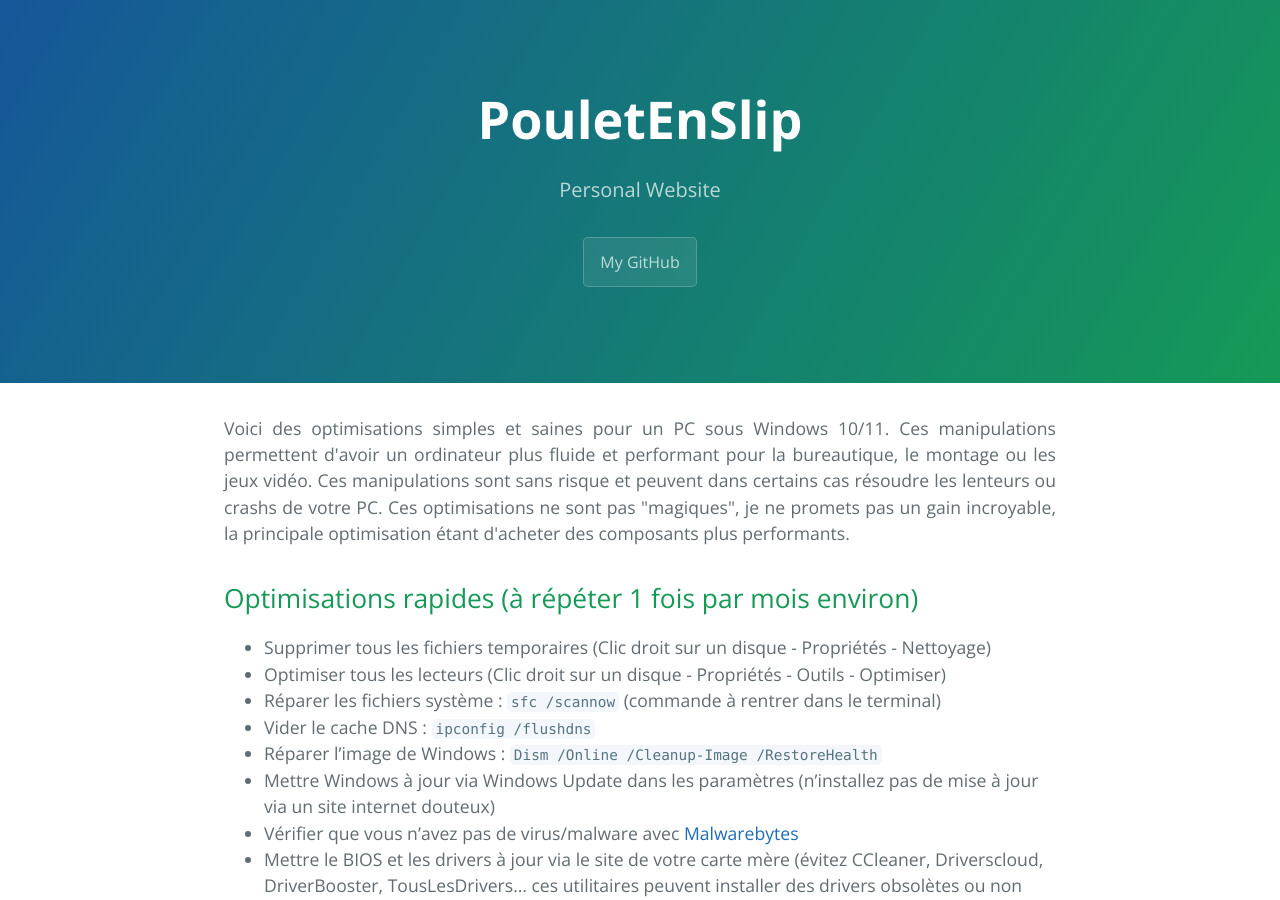
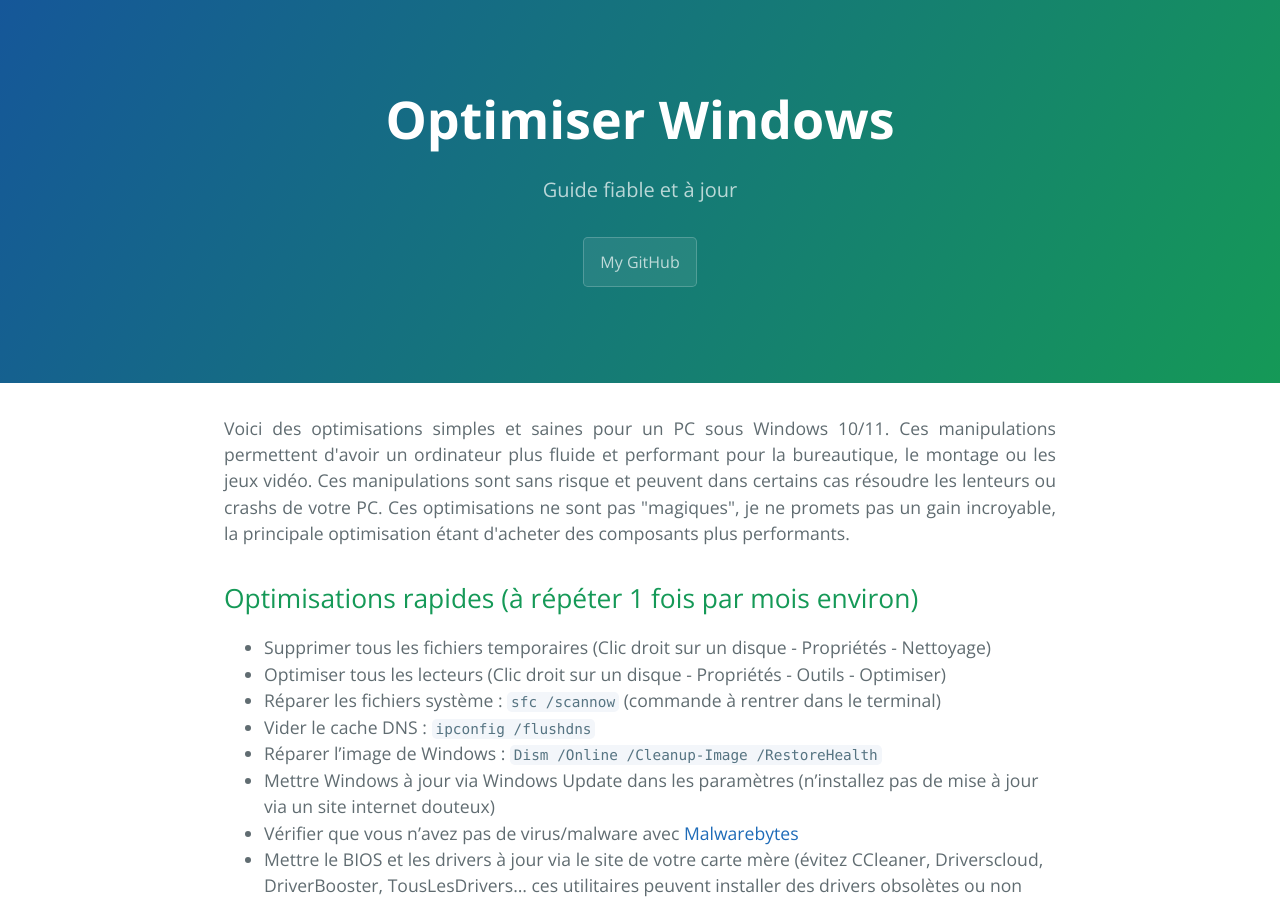
Before and after one commit to PouletEnSlip/pouletenslip.github.io, a Jekyll site: the page built from pages/opti/index.md, in a window 1280 px wide and 900 px high. Built offline with Jekyll 4.4.1, drawn with Linux system fonts in a browser that asks for light colours; comment, search, counter and statistics services are not loaded.

Commit message:
Update opti.html

```diff
--- a/_layouts/opti.html
+++ b/_layouts/opti.html
@@ -1,6 +1,7 @@
 <!DOCTYPE html>
 <html lang="{{ site.lang | default: "en-US" }}">
   <head>
+    <title>Opti Windows | PouletEnSlip</title>
     {% if site.google_analytics %}
       <script async src="https://www.googletagmanager.com/gtag/js?id={{ site.google_analytics }}"></script>
       <script>
@@ -28,8 +29,8 @@
   </head>
   <body>
     <header class="page-header" role="banner">
-      <h1 class="project-name">{{ page.title | default: site.title | default: site.github.repository_name }}</h1>
-      <h2 class="project-tagline">{{ page.description | default: site.description | default: site.github.project_tagline }}</h2>
+      <h1 class="project-name">Optimiser Windows</h1>
+      <h2 class="project-tagline">Guide fiable et à jour</h2>
       {% if site.github.is_project_page %}
         <a href="{{ site.github.repository_url }}" class="btn">My GitHub</a>
       {% endif %}
```
